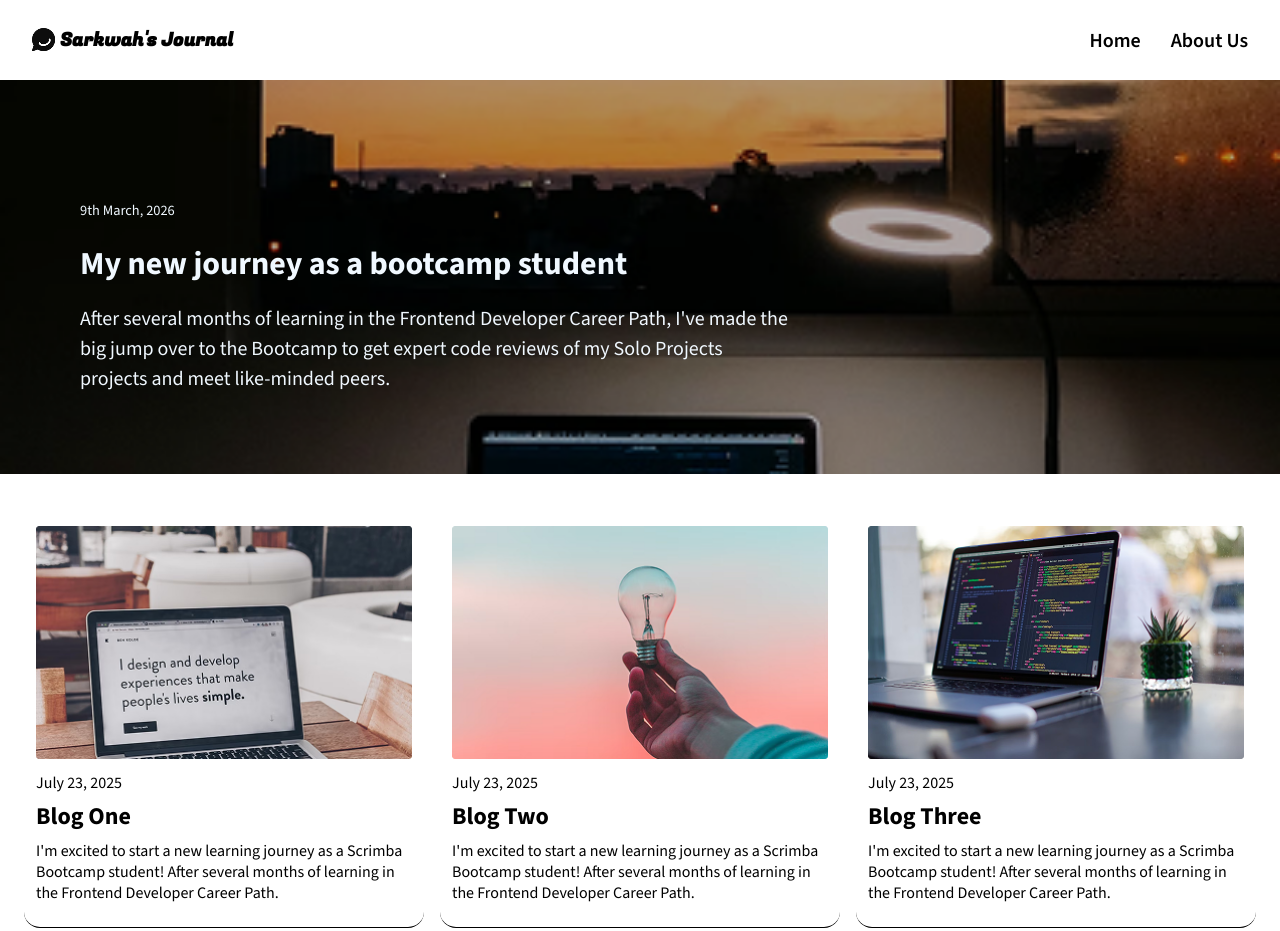
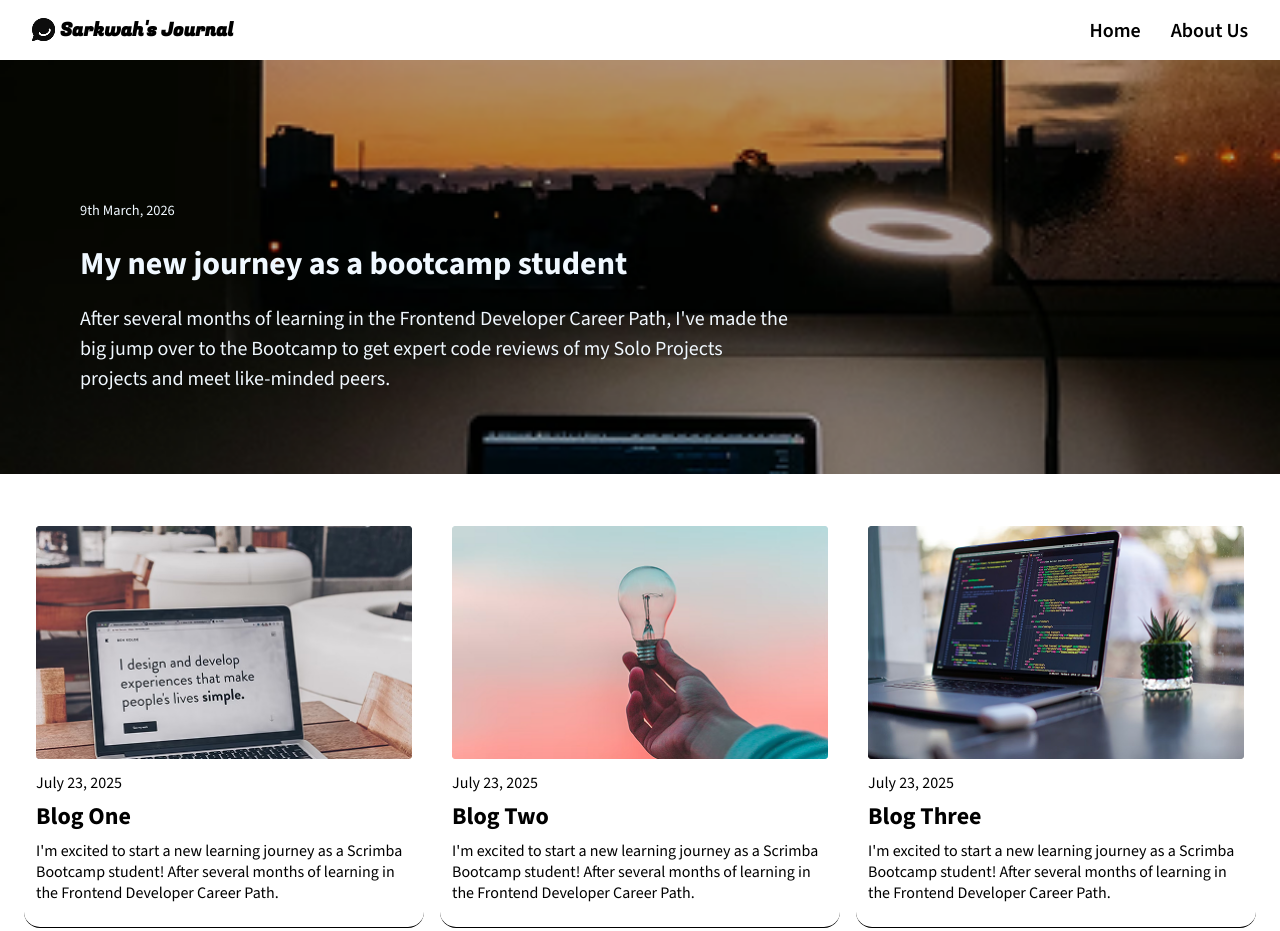
Before and after one commit to livingsarkwah/Sarkwahs-Journal, a website built with Vite: page index.html in a window 1280 px wide. Shown: the top 931 px of the page. Built offline with nearby package versions, Linux system fonts and the light colour scheme.

Commit message:
Update style.css

```diff
--- a/css/style.css
+++ b/css/style.css
@@ -18,11 +18,11 @@ header {
     display: flex;
     justify-content: space-between;
     align-items: center;
-    padding: 0.75em 2em;
+    padding: 0 2em;
     position: fixed;
     background: white;
     left: 0; right: 0; top: 0;
-    height: 10vh;
+    height: 7.5dvh;
     z-index: 100;
 }
 
@@ -66,11 +66,11 @@ label .fa-xmark {
 }
 
 nav {
-    padding: 4em 2em;
-    height: 90vh;
+    padding: 2em;
+    height: 92.5dvh;
     width: 100%;
     position: fixed;
-    bottom: 0; left: -100vw;
+    top: 7.5dvh; left: -100vw;
     background: rgba(0, 0, 0, 0.95);
     color: aliceblue;
     text-align: center;
@@ -79,9 +79,9 @@ nav {
 
 nav a {
     margin: 1.75em 0 0;
-    padding: 0 0 0.75em;
-    width: 80%;
-    border-bottom: 0.1px solid rgba(240, 248, 255, 0.295);
+    padding: 0 0 1em;
+    width: 90%;
+    border-bottom: 0.1px solid rgba(240, 248, 255, 0.3);
     cursor: pointer;
     display: inline-block;
     font-weight: 600;
```
